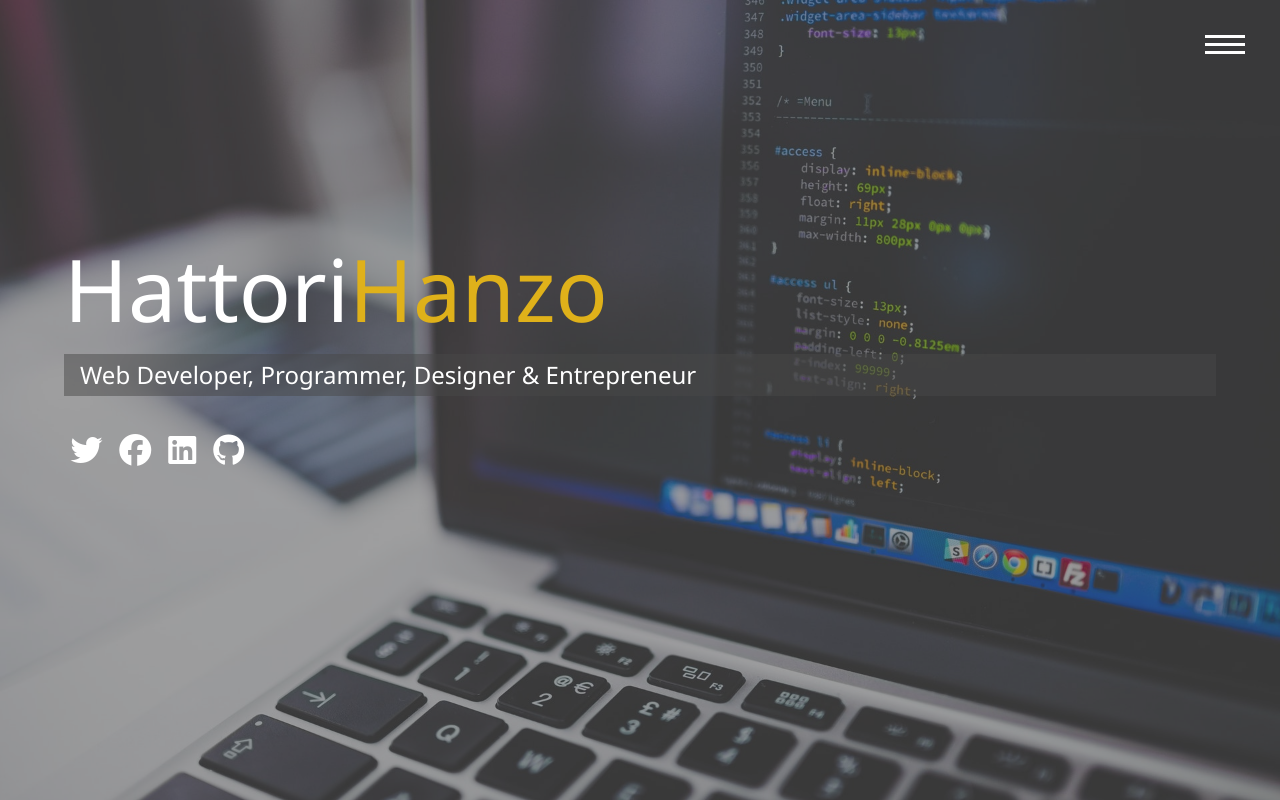
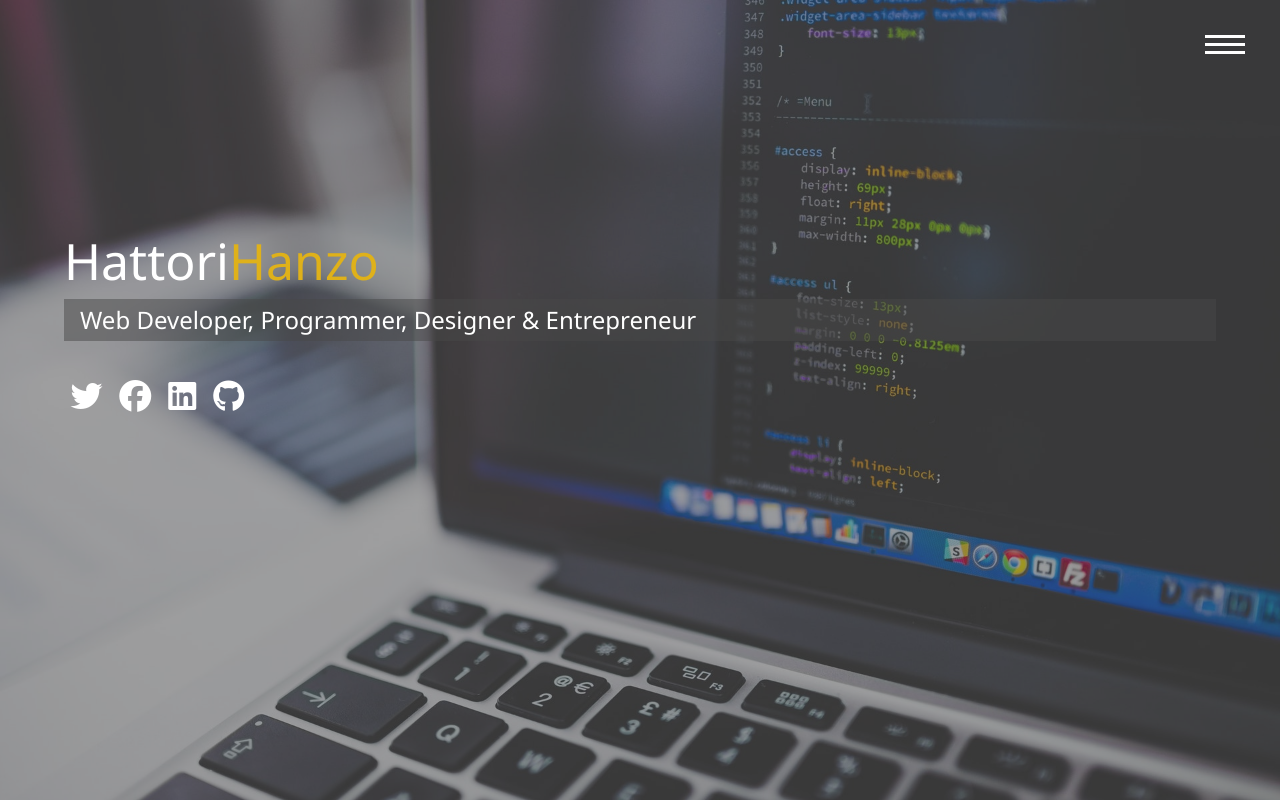
Before and after one commit to 8ch8/portfolio1, a plain HTML site: page index.html in a window 1280 px wide. Drawn offline with nearby package versions, Linux system fonts and the light colour scheme; files that its build step writes are made by us from their sources.

Commit message:
Update main.scss

```diff
--- a/scss/main.scss
+++ b/scss/main.scss
@@ -23,7 +23,7 @@ h3 {
   font-weight: 400;
 
   &.lg-heading {
-    font-size: calc(3rem + 3vw);
+    font-size: 50px;
   }
 
   &.sm-heading {
```
